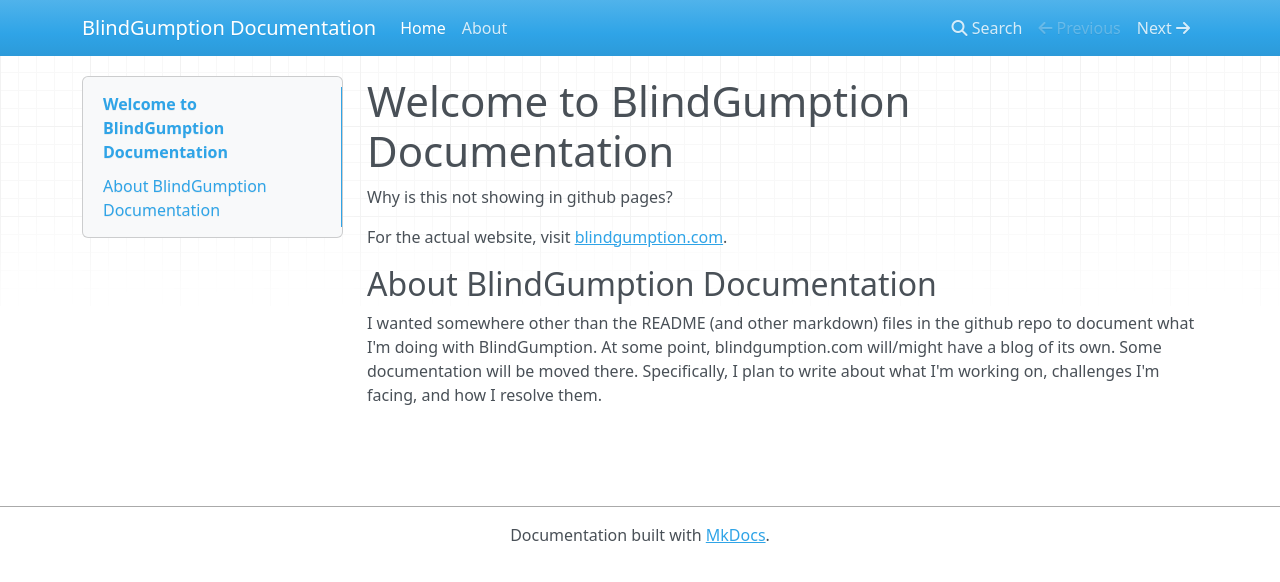
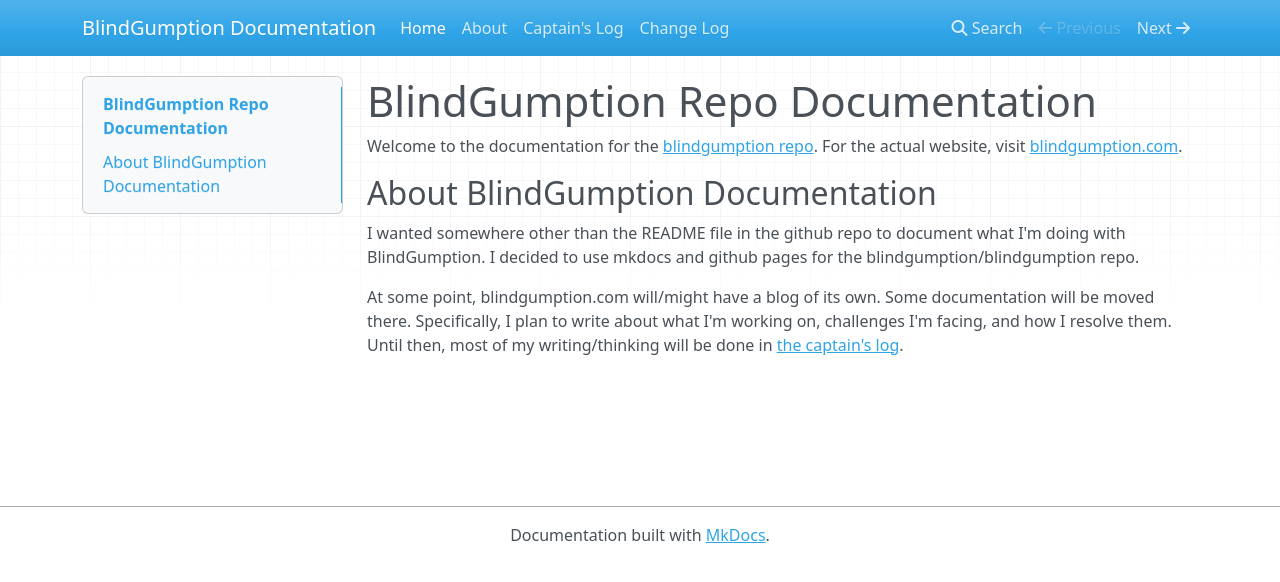
Before and after one commit to blindgumption/blindgumption, an MkDocs documentation site: the page built from docs/index.md, in a window 1280 px wide. Shown: the top 582 px of the page. Built offline with MkDocs 1.6.1, drawn with Linux system fonts in a browser that asks for light colours; nearby versions of some CDN libraries.

```diff
--- a/docs/index.md
+++ b/docs/index.md
@@ -1,11 +1,15 @@
-# Welcome to BlindGumption Documentation
+# BlindGumption Repo Documentation
 
-Why is this not showing in github pages?
-
+Welcome to the documentation for the
+[blindgumption repo](https://github.com/blindgumption/blindgumption/).
 For the actual website, visit
 [blindgumption.com](https://blindgumption.com).
 
 ## About BlindGumption Documentation
 
-I wanted somewhere other than the README (and other markdown) files in the github repo to document what I'm doing with BlindGumption.
+I wanted somewhere other than the README file in the github repo to document what I'm doing with BlindGumption.
+I decided to use mkdocs and github pages for the blindgumption/blindgumption repo.
+
 At some point, blindgumption.com will/might have a blog of its own.  Some documentation will be moved there.  Specifically, I plan to write about what I'm working on, challenges I'm facing, and how I resolve them.
+Until then, most of my writing/thinking will be done in
+[the captain's log](captainslog.md).
--- a/mkdocs.yml
+++ b/mkdocs.yml
@@ -3,3 +3,5 @@ site_url: https://blindgumption.readthedocs.io
 nav:
   - Home: index.md
   - About: about.md
+  - Captain's Log: captainslog.md
+  - Change Log: changelog.md
```
Also changed, not shown: CAPTAINSLOG.md (deleted, +0 -5 lines), CHANGELOG.md (deleted, +0 -7 lines), README.md (+9 -7 lines), docs/captainslog.md (added, +76 -0 lines), docs/changelog.md (added, +13 -0 lines).
